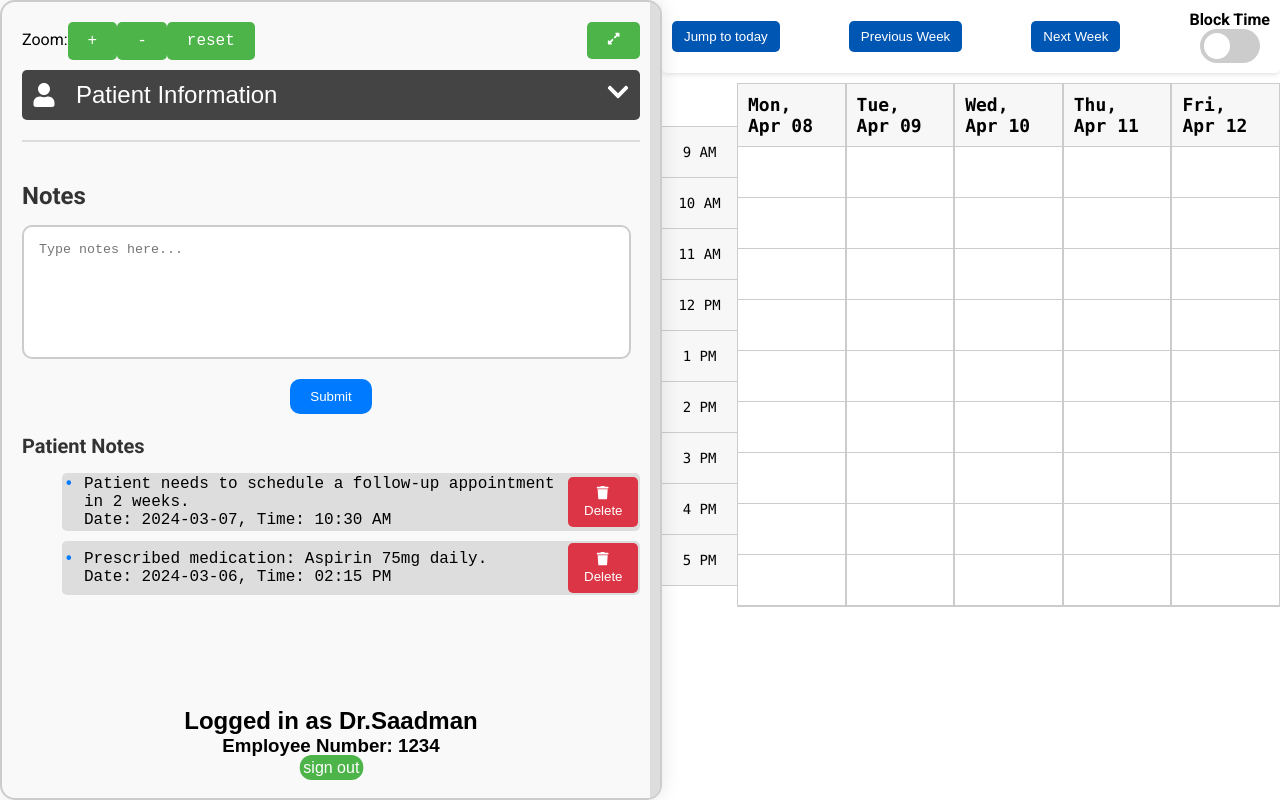
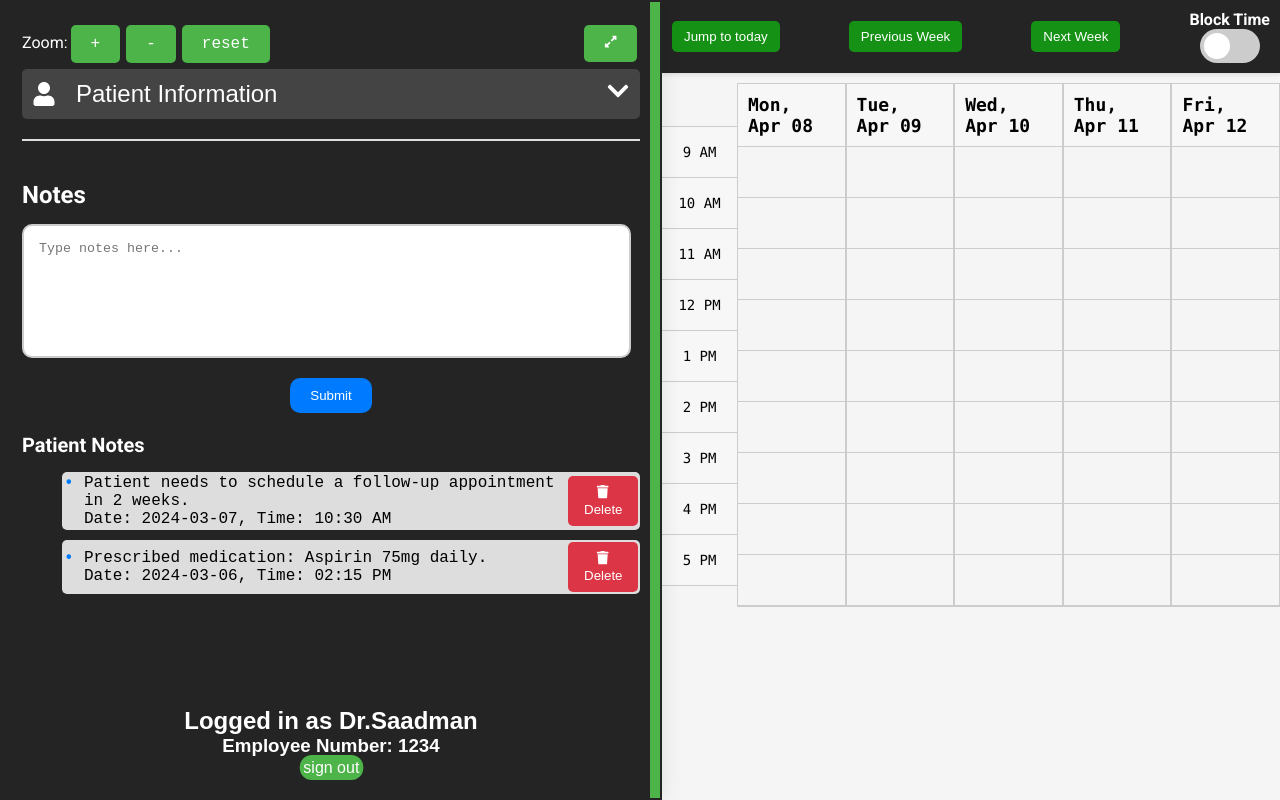
Before and after one commit to raja-omar/MediSync, a React (Vite) app in the folder appointment-management-system/: page /doctorscreen in a window 1280 px wide. Built offline with nearby package versions, Linux system fonts and the light colour scheme.

Commit message:
lots of style changes hahahahaha.

```diff
--- a/appointment-management-system/src/styles/App.css
+++ b/appointment-management-system/src/styles/App.css
@@ -4,4 +4,5 @@
 .app-container {
   height: 100vh;
   display: flex;
+  background-color: rgb(245, 245, 245);
 }
--- a/appointment-management-system/src/styles/Calendar.css
+++ b/appointment-management-system/src/styles/Calendar.css
@@ -9,13 +9,13 @@
   display: flex;
   justify-content: space-between;
   align-items: center; /* Align buttons vertically in the center */
-  background-color: rgba(255, 255, 255, 0.8); /* Light and transparent background */
-  border-radius: 5px;
+  background-color: #242424; /* Light and transparent background */
+  /* border-radius: 5px; */
   box-shadow: 0px 2px 4px rgba(0, 0, 0, 0.1);
 }
 
 .nav-button {
-  background-color: #0056b3; /* Darker colored buttons */
+  background-color: rgb(21, 146, 21); /* Darker colored buttons */
   color: white;
   border: none;
   padding: 8px 12px;
@@ -33,7 +33,7 @@
 }
 
 .nav-button:hover {
-  background-color: #004080; /* Darker background color on hover */
+  background-color: rgb(15, 104, 15); /* Darker background color on hover */
   transform: scale(1.05);
 }
 
@@ -43,7 +43,7 @@
 
 .calendar-body {
   display: flex;
-}
+ }
 
 .calendar-day {
   flex: 1;
@@ -183,3 +183,8 @@ body.modal-open .calendar {
 body.modal-open .calendar {
   pointer-events: none; /* Disable pointer events */
 }
+
+.current_doc{
+  color: #ffffff;
+  font-weight: 900;
+}
--- a/appointment-management-system/src/styles/DoctorSidebarStyles.css
+++ b/appointment-management-system/src/styles/DoctorSidebarStyles.css
@@ -1,8 +1,8 @@
 .sidebar {
-  background-color: #f9f9f9;
+  background-color: #242424;
   padding: 20px;
-  border-radius: 15px;
-  border: 2px solid #ccc;
+  /* border-radius: 15px; */
+  border: 2px solid #82828200;
   box-shadow: 0px 0px 20px rgba(0, 0, 0, 0.1);
   display: flex;
   flex-direction: column;
@@ -46,7 +46,7 @@
 }
 
 .notes-container h2 {
-  color: #333;
+  color: #ffffff;
   margin-bottom: 15px;
 }
 
@@ -73,7 +73,7 @@
 }
 
 .notes-container button:hover {
-  background-color: #0056b3;
+  background-color: #3a99ff;
 }
 
 .random-notes ul {
@@ -95,7 +95,7 @@
 }
 
 .random-notes h3 {
-  color: #333;
+  color: #ffffff;
   margin-bottom: 15px;
 }
 
@@ -107,17 +107,19 @@
   width: 10px; /* Adjust as needed */
   height: 100%;
   cursor: ew-resize;
-  background-color: #ddd;
+  background-color: #4cb448;
 }
 
 
 .zoom-div {
   text-align: center;
-  margin-bottom: 10px;
+  margin-bottom: 3px;
+  color: #ffffff;
 }
 
 .zoom-div button {
   font-family: 'Courier New', Courier, monospace;
+  margin: 3px;
 }
 
 .note-item {
@@ -157,6 +159,9 @@
   display: flex;
   flex-direction: column;
   align-items: center;
+  label{
+    color: #ffffff;
+  }
 }
 
 .switch {
@@ -192,14 +197,14 @@
   width: 26px;
   left: 4px;
   bottom: 4px;
-  background-color: white;
+  background-color: rgb(255, 255, 255);
   -webkit-transition: .4s;
   transition: .4s;
   border-radius: 50%;
 }
 
 input:checked + .slider {
-  background-color: #2196F3;
+  background-color: rgba(13, 236, 13, 0.871);
 }
 
 input:focus + .slider {
@@ -226,6 +231,7 @@ input:checked + .slider:before {
   display: flex;
   flex-direction: column;
   align-items: center;
+  color: #fff;
    button{
     border-radius: 10px;
     scale: 1.2;
--- a/appointment-management-system/src/styles/PatientCardStyles.css
+++ b/appointment-management-system/src/styles/PatientCardStyles.css
@@ -6,20 +6,20 @@
   box-shadow: 0 0 10px rgba(0, 0, 0, 0.1);
   max-width: 300px;
   transition: box-shadow 0.3s, transform 0.3s;
+
 }
 
 .patient-card h3 {
   margin-top: 50px;
-  font-size: 20px;
+  font-size: 15px;
   color: #333333;
   font-weight: bold;
-  border-bottom: none;
+  /* border-bottom: none; */
 }
 
 .patient-card p {
-  margin-bottom: 1px;
   color: #666666;
-  font-size: 16px;
+  font-size: 14px;
 }
 
 .patient-card:hover {
--- a/appointment-management-system/src/styles/SidebarStyles.css
+++ b/appointment-management-system/src/styles/SidebarStyles.css
@@ -214,7 +214,7 @@
   display: flex;
   flex-direction: column;
   align-items: center;
-  background-color: rgb(209, 209, 209);
+  background-color: rgb(255, 255, 255);
   border-radius: 20px;
   padding: 10px;
   border:#007bff;
@@ -222,6 +222,9 @@
   position: relative;
   overflow: hidden; /* Hide overflow to prevent additional details from overflowing */
   transition: height 0.3s ease; /* Smooth transition for height change */
+  p{
+    color: #000000;
+  }
 }
 
 .patient-search-button h3 {
```
